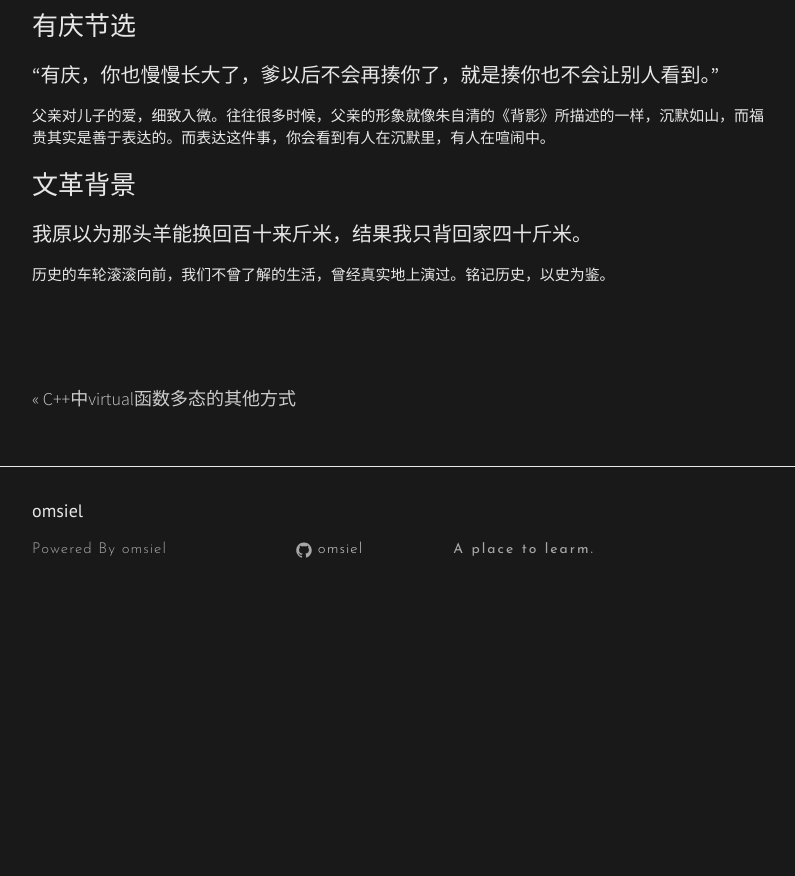
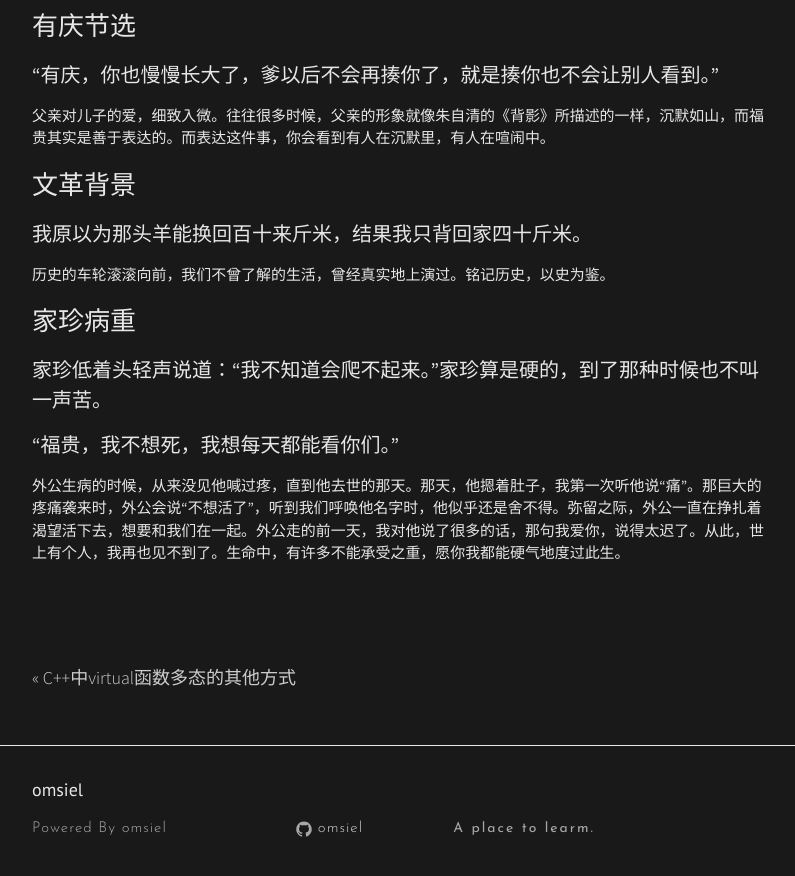
Before and after one commit to omsiel/omsiel.github.io, a Jekyll site: the page built from _posts/2019-05-18-活着.md, in a window 1280 px wide and 900 px high, scrolled down 1632 px. Shown: the top 876 px of the window, without its empty margins (238-1033 px from the left). Built offline with Jekyll 4.4.1, drawn with Linux system fonts in a browser that asks for light colours; nearby versions of some CDN libraries; before the commit the page ends 2254 px from its top, so only the background shows below that.

Commit message:
修改文章

```diff
--- a/_posts/2019-05-18-活着.md
+++ b/_posts/2019-05-18-活着.md
@@ -53,3 +53,10 @@ categories: note
 #### 我原以为那头羊能换回百十来斤米，结果我只背回家四十斤米。
 
 ##### 历史的车轮滚滚向前，我们不曾了解的生活，曾经真实地上演过。铭记历史，以史为鉴。
+
+### 家珍病重
+
+#### 家珍低着头轻声说道：“我不知道会爬不起来。”家珍算是硬的，到了那种时候也不叫一声苦。
+#### “福贵，我不想死，我想每天都能看你们。”
+
+##### 外公生病的时候，从来没见他喊过疼，直到他去世的那天。那天，他摁着肚子，我第一次听他说“痛”。那巨大的疼痛袭来时，外公会说“不想活了”，听到我们呼唤他名字时，他似乎还是舍不得。弥留之际，外公一直在挣扎着渴望活下去，想要和我们在一起。外公走的前一天，我对他说了很多的话，那句我爱你，说得太迟了。从此，世上有个人，我再也见不到了。生命中，有许多不能承受之重，愿你我都能硬气地度过此生。
```
